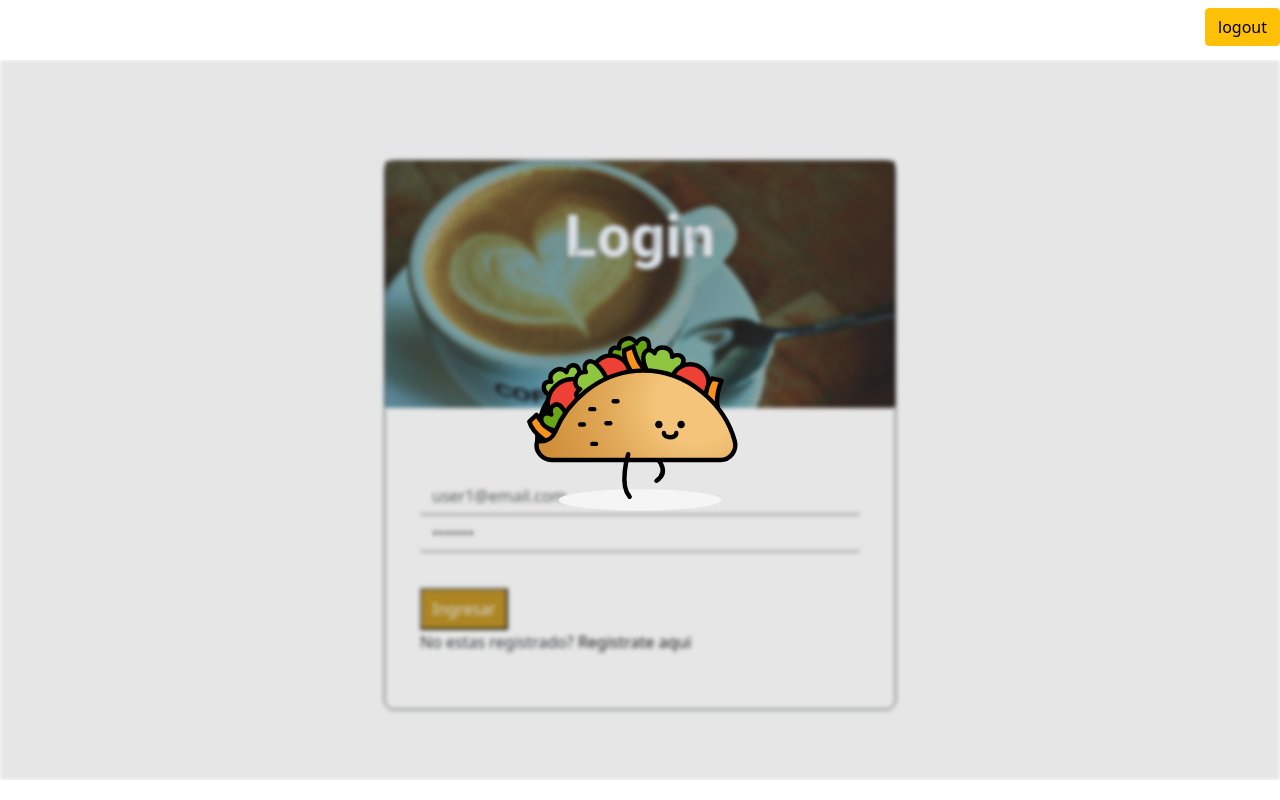
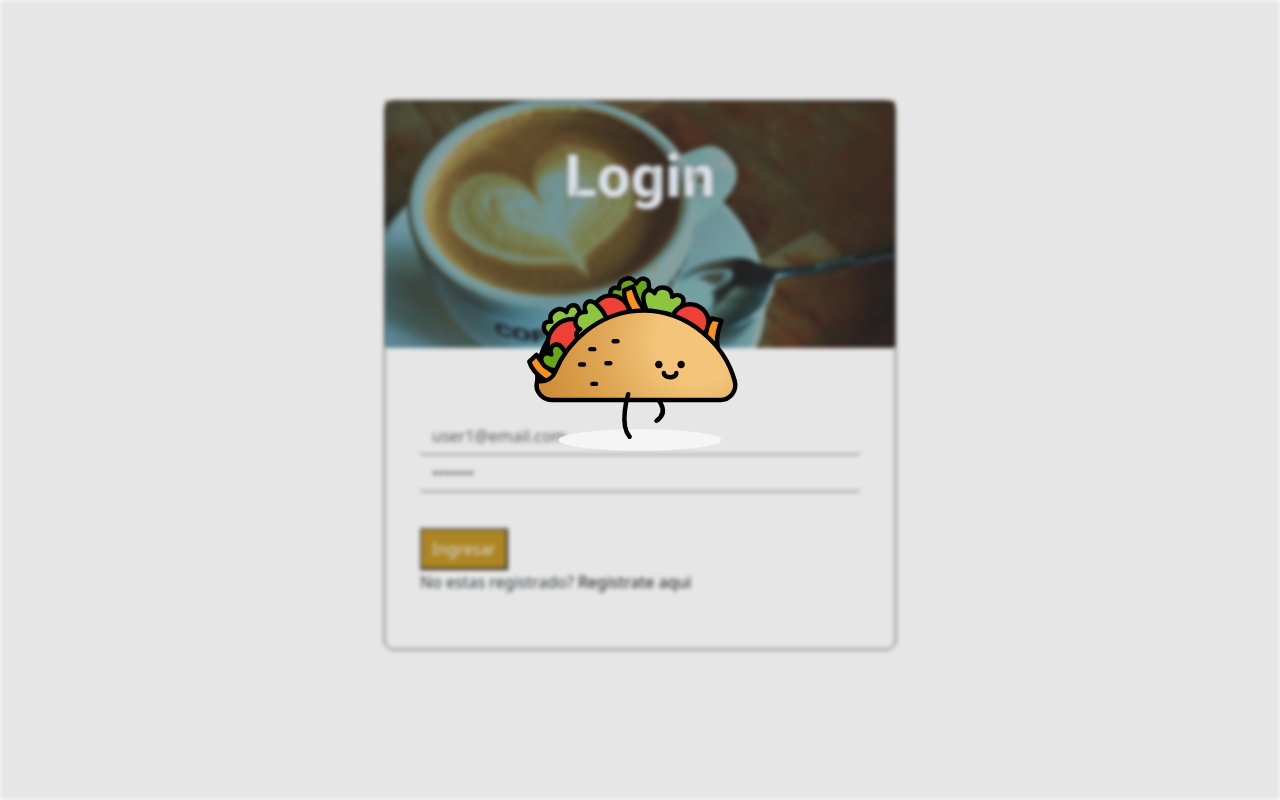
Before and after one commit to CamiloFuentesR/cafe-frontend, a React (Create React App) app: page /auth/login in a window 1280 px wide. Both pictures are taken after a click on the button "Ingresar". Built offline with nearby package versions, Linux system fonts and the light colour scheme; no server answers.

Commit message:
load icon

```diff
--- a/src/components/layouts/NavBar.jsx
+++ b/src/components/layouts/NavBar.jsx
@@ -12,7 +12,7 @@ const dispatch = useDispatch()
     }
 console.log(isLoading);
     return (
-        <nav className={`navbar navbar-expand-sm navbar-dark  justify-content-between sticky-top `}>
+        <nav className={`navbar navbar-expand-sm navbar-dark  justify-content-between sticky-top ${isLoading && 'cargandoNav'} `}>
             <div className="navbar-nav  ">
 
                 <div className="">
--- a/src/routes/App.routes.js
+++ b/src/routes/App.routes.js
@@ -18,8 +18,7 @@ export const AppRouter = () => {
     // useEffect(() => {
 
     // }, [dispatch])
-    // isLoading &&
-    // <Load/>
+
     return (
         <Router>
             <>
--- a/src/styles/components/_ui.scss
+++ b/src/styles/components/_ui.scss
@@ -1,17 +1,12 @@
 .cargando{
     display: flex;
     justify-content: center;
-    height: 100%;
+    height: 110vh;
     width: 100%;
     z-index: 999 !important;
     // background-color: rgba(0, 0, 0, 0.158)  !important;
     backdrop-filter: blur(2px)  contrast(.8) ;
 }
 .cargandoNav{
-    height: 100%;
-    z-index: 1000 !important;
-
-    background-color: rgb(245, 236, 236)  !important;
-
-    backdrop-filter: blur(2px)  contrast(.8) !important;
+    display: none;
 }
```
